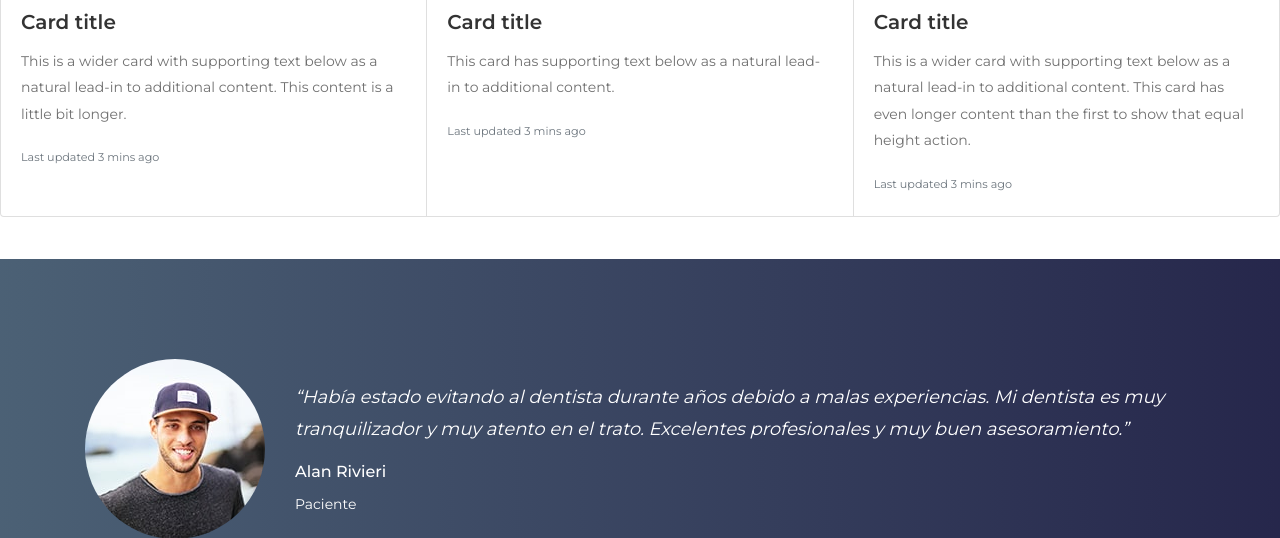
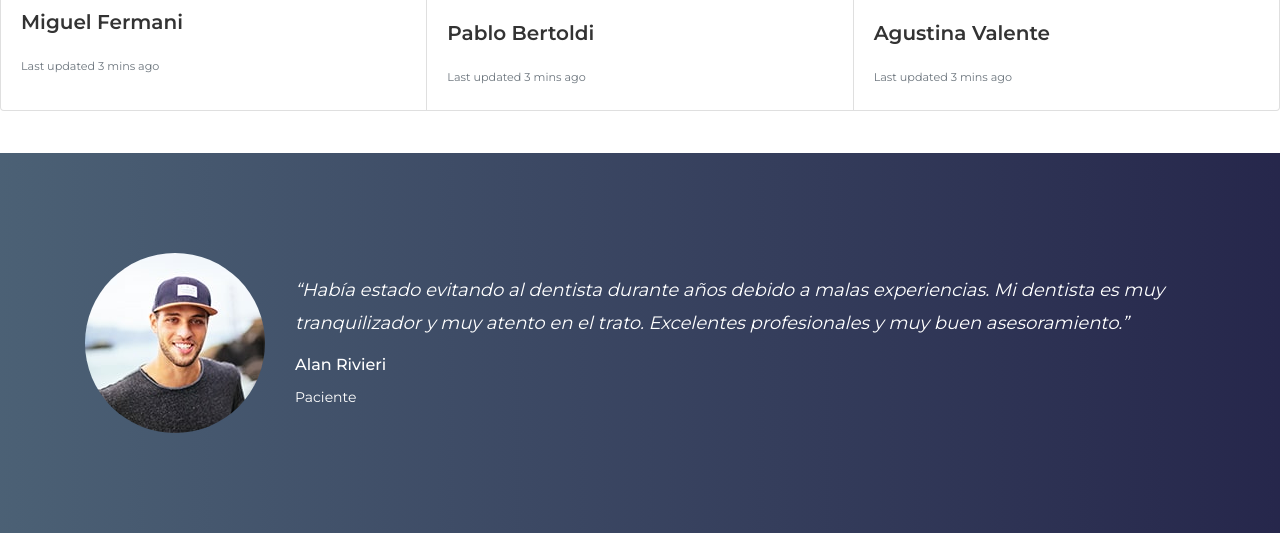
Before and after one commit to afr-ops/drnavarro, a Django app: page / in a window 1280 px wide. Shown: the part 4444-4982 px from the top of the page. Run offline with Django 3.2, Linux system fonts and the light colour scheme; some libraries are stand-ins or nearby versions.

Commit message:
modificación logos

```diff
--- a/website/templates/home.html
+++ b/website/templates/home.html
@@ -471,37 +471,31 @@
 
   <!-- ***** Dento Dentist Area Start ***** -->
 
-
-
-
-
   <!-- ***** Dento Dentist Area End ***** -->
-
-
 
         <h2>Staff</h2>
         <div class="card-group">
           <div class="card">
             <img src="{% static 'website/img/bg-img/9.jpg' %}" class="card-img-top" alt="...">
             <div class="card-body">
-              <h5 class="card-title">Card title</h5>
-              <p class="card-text">This is a wider card with supporting text below as a natural lead-in to additional content. This content is a little bit longer.</p>
+              <h5 class="card-title">Miguel Fermani</h5>
+              <p class="card-text"></p>
               <p class="card-text"><small class="text-muted">Last updated 3 mins ago</small></p>
             </div>
           </div>
           <div class="card">
-            <img src="{% static 'website/img/bg-img/9.jpg' %}" class="card-img-top" alt="...">
+            <img src="{% static 'website/img/bg-img/10.jpg' %}" class="card-img-top" alt="...">
             <div class="card-body">
-              <h5 class="card-title">Card title</h5>
-              <p class="card-text">This card has supporting text below as a natural lead-in to additional content.</p>
+              <h5 class="card-title">Pablo Bertoldi</h5>
+              <p class="card-text"></p>
               <p class="card-text"><small class="text-muted">Last updated 3 mins ago</small></p>
             </div>
           </div>
           <div class="card">
-            <img src="{% static 'website/img/bg-img/9.jpg' %}" class="card-img-top" alt="...">
+            <img src="{% static 'website/img/bg-img/11.jpg' %}" class="card-img-top" alt="...">
             <div class="card-body">
-              <h5 class="card-title">Card title</h5>
-              <p class="card-text">This is a wider card with supporting text below as a natural lead-in to additional content. This card has even longer content than the first to show that equal height action.</p>
+              <h5 class="card-title">Agustina Valente</h5>
+              <p class="card-text"></p>
               <p class="card-text"><small class="text-muted">Last updated 3 mins ago</small></p>
             </div>
           </div>
@@ -541,8 +535,6 @@
 
             </div>
 
-
-
             <!-- Single Testimonials Slide -->
             <div class="single-testimonial-slide d-flex align-items-center">
 
@@ -559,8 +551,6 @@
               </div>
 
             </div>
-
-
 
             <!-- Single Testimonials Slide -->
             <div class="single-testimonial-slide d-flex align-items-center">
@@ -681,7 +671,7 @@
         <!-- Single Footer Widget -->
         <div class="col-12 col-sm-6 col-lg-4">
           <div class="single-footer-widget">
-            <a href="" class="d-block mb-4" justifice-center><img src="{% static 'website/img/core-img/logo.png' %}" alt=""></a>
+            <a href="" class="d-block mb-4"><img src="{% static 'website/img/core-img/logo.png' %}" alt=""></a>
             <p>Odonto Libertad, Tecnologías para tu sonrisa</p>
             <div class="footer-contact">
               <p><i class="icon_pin"></i> Libertad 816, Merlo, Buenos Aires ARG</p>
```
